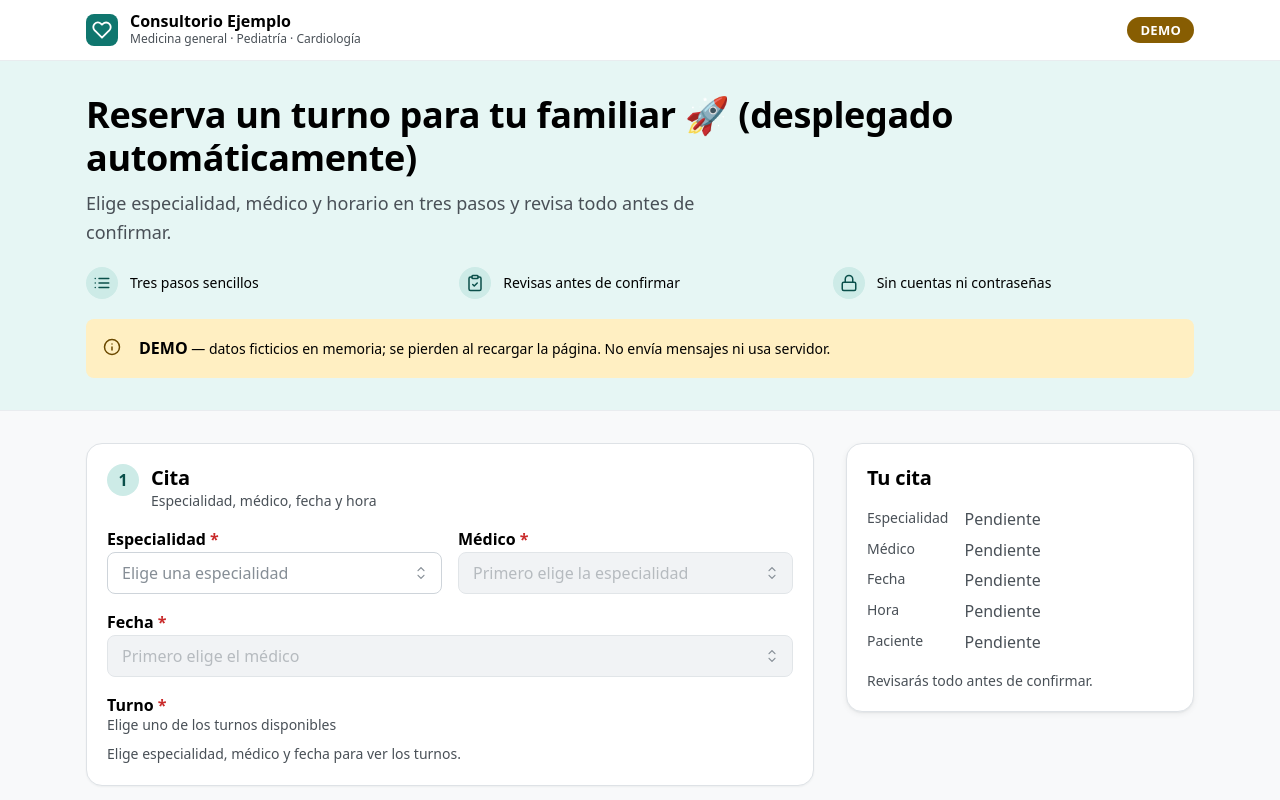
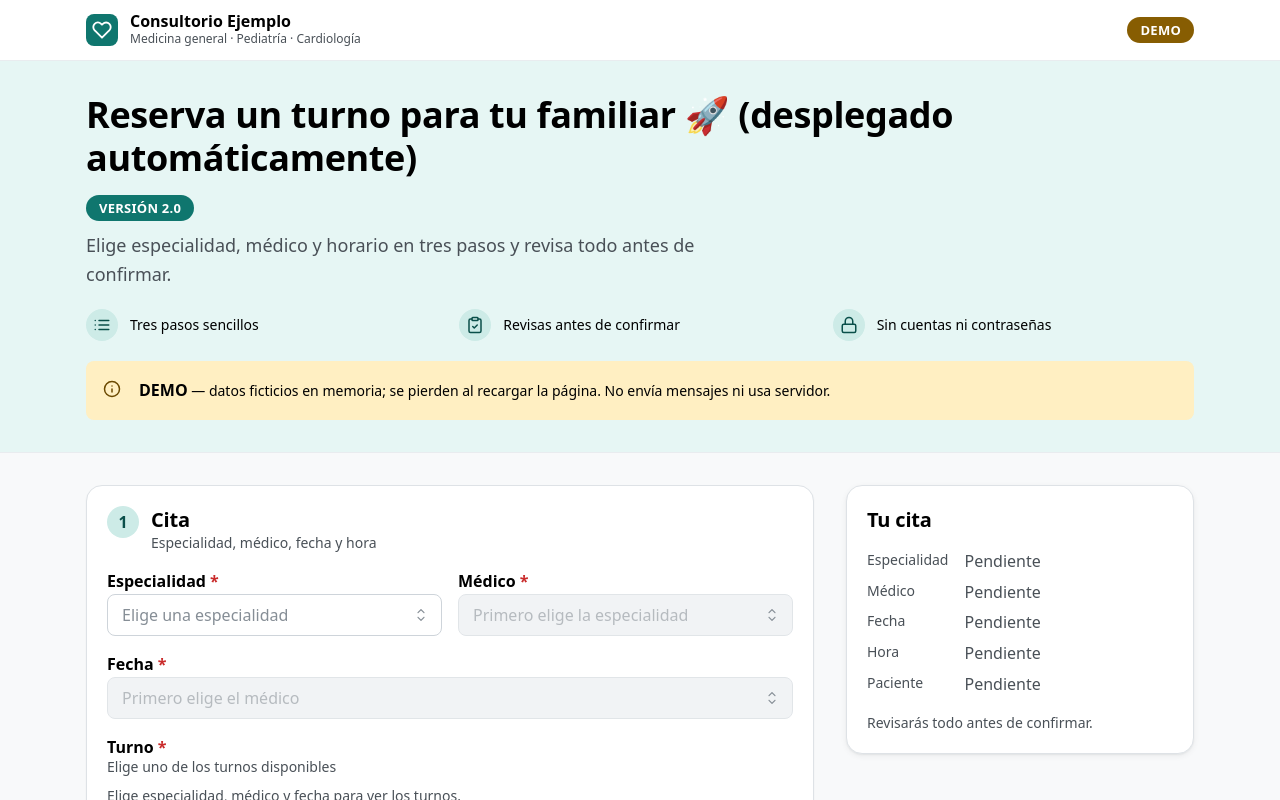
Before and after one commit to Wilo1233/proyecto-bootcamp, a React (Vite) app: page / in a window 1280 px wide. Shown: the top 800 px of the page. Built offline with nearby package versions, Linux system fonts and the light colour scheme.

Commit message:
Release v2.0: mostrar versión 2.0 en el encabezado
Co-Authored-By: Claude Opus 5.5 <noreply@anthropic.com>

```diff
--- a/src/demo/Marco.tsx
+++ b/src/demo/Marco.tsx
@@ -63,9 +63,14 @@ export function Presentacion() {
       style={{ borderBottom: '1px solid var(--mantine-color-gray-2)' }}
     >
       <Container size="lg">
-        <Title order={1} mb="xs">
-                              Reserva un turno para tu familiar 🚀 (desplegado automáticamente)
-        </Title>
+        <Group gap="md" align="center" mb="xs">
+          <Title order={1}>
+            Reserva un turno para tu familiar 🚀 (desplegado automáticamente)
+          </Title>
+          <Badge color="clinica" variant="filled" size="lg">
+            Versión 2.0
+          </Badge>
+        </Group>
         <Text size="lg" c="dimmed" maw={640} mb="lg">
           Elige especialidad, médico y horario en tres pasos y revisa todo antes
           de confirmar.
```
